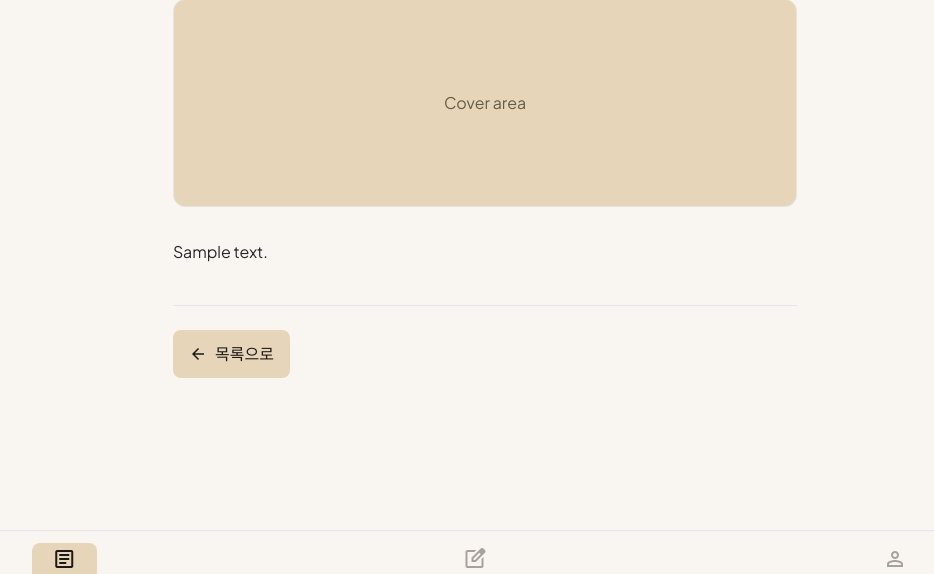
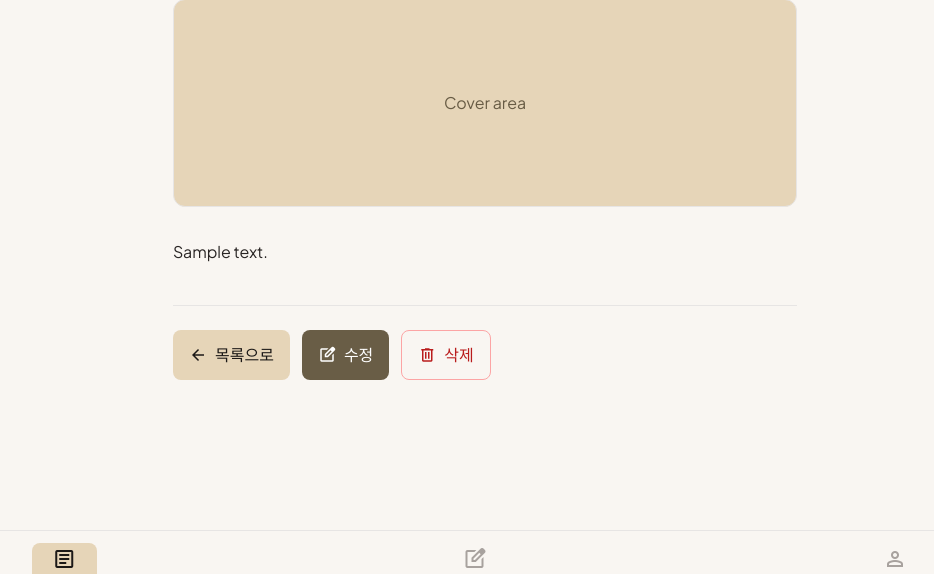
Before and after one commit to 0youngbon-gif/ybtrain0425, a Flask app: page /posts/1 in a window 1280 px wide. Shown: the part 193-767 px from the top of the page, without its empty margins (155-1089 px from the left). Run offline with Flask 3, Linux system fonts and the light colour scheme; tables that the repository leaves empty hold one stand-in row (values such as "Sample post"); some libraries are stand-ins or nearby versions.

Commit message:
feat: add post update/delete flows and ignore local bkit artifacts
Add edit and delete routes with detail page actions and delete confirmation.
Reuse the existing post form template for edit mode and ignore local .bkit/.omc folders.

Co-Authored-By: Claude Opus 4.7 <noreply@anthropic.com>

```diff
--- a/app.py
+++ b/app.py
@@ -59,18 +59,36 @@ def posts_new() -> str:
     return render_template("posts/new.html")
 
 
+def _validate_post_form(title: str, content: str, action: str, post_id: int | None = None) -> str:
+    if action == "create":
+        return render_template(
+            "posts/new.html",
+            mode="create",
+            form_action=url_for("posts_create"),
+            submit_label="Publish",
+            error="제목과 내용을 모두 입력해주세요.",
+            title=title,
+            content=content,
+        )
+
+    return render_template(
+        "posts/new.html",
+        mode="edit",
+        form_action=url_for("posts_update", post_id=post_id),
+        submit_label="Update",
+        error="제목과 내용을 모두 입력해주세요.",
+        title=title,
+        content=content,
+    )
+
+
 @app.route("/posts", methods=["POST"])
 def posts_create() -> str:
     title = request.form.get("title", "").strip()
     content = request.form.get("content", "").strip()
 
     if not title or not content:
-        return render_template(
-            "posts/new.html",
-            error="제목과 내용을 모두 입력해주세요.",
-            title=title,
-            content=content,
-        )
+        return _validate_post_form(title, content, "create")
 
     db = get_db()
     cursor = db.execute(
@@ -79,6 +97,60 @@ def posts_create() -> str:
     )
     db.commit()
     return redirect(url_for("posts_detail", post_id=cursor.lastrowid))
+
+
+@app.route("/posts/<int:post_id>/edit")
+def posts_edit(post_id: int) -> str:
+    db = get_db()
+    post = db.execute(
+        "SELECT id, title, content, created_at FROM posts WHERE id = ?",
+        (post_id,),
+    ).fetchone()
+
+    if post is None:
+        abort(404)
+
+    return render_template(
+        "posts/new.html",
+        mode="edit",
+        form_action=url_for("posts_update", post_id=post_id),
+        submit_label="Update",
+        title=post["title"],
+        content=post["content"],
+    )
+
+
+@app.route("/posts/<int:post_id>", methods=["POST"])
+def posts_update(post_id: int) -> str:
+    db = get_db()
+    post = db.execute(
+        "SELECT id FROM posts WHERE id = ?",
+        (post_id,),
+    ).fetchone()
+
+    if post is None:
+        abort(404)
+
+    title = request.form.get("title", "").strip()
+    content = request.form.get("content", "").strip()
+
+    if not title or not content:
+        return _validate_post_form(title, content, "edit", post_id)
+
+    db.execute(
+        "UPDATE posts SET title = ?, content = ? WHERE id = ?",
+        (title, content, post_id),
+    )
+    db.commit()
+    return redirect(url_for("posts_detail", post_id=post_id))
+
+
+@app.route("/posts/<int:post_id>/delete", methods=["POST"])
+def posts_delete(post_id: int) -> str:
+    db = get_db()
+    db.execute("DELETE FROM posts WHERE id = ?", (post_id,))
+    db.commit()
+    return redirect(url_for("posts_list"))
 
 
 @app.route("/posts/<int:post_id>")
--- a/templates/posts/detail.html
+++ b/templates/posts/detail.html
@@ -27,9 +27,21 @@
 </article>
 
 <section class="mt-10 pt-6 border-t border-stone-200">
-  <a href="{{ url_for('posts_list') }}" class="inline-flex items-center gap-2 bg-[#E6D5B8] text-stone-900 px-4 py-3 rounded-lg">
-    <span class="material-symbols-outlined text-[18px]">arrow_back</span>
-    목록으로
-  </a>
+  <div class="flex flex-wrap gap-3">
+    <a href="{{ url_for('posts_list') }}" class="inline-flex items-center gap-2 bg-[#E6D5B8] text-stone-900 px-4 py-3 rounded-lg">
+      <span class="material-symbols-outlined text-[18px]">arrow_back</span>
+      목록으로
+    </a>
+    <a href="{{ url_for('posts_edit', post_id=post['id']) }}" class="inline-flex items-center gap-2 bg-[#695d46] text-white px-4 py-3 rounded-lg">
+      <span class="material-symbols-outlined text-[18px]">edit_square</span>
+      수정
+    </a>
+    <form method="post" action="{{ url_for('posts_delete', post_id=post['id']) }}" onsubmit="return confirm('정말 삭제할까요?');" class="inline">
+      <button type="submit" class="inline-flex items-center gap-2 border border-red-300 text-red-700 px-4 py-3 rounded-lg">
+        <span class="material-symbols-outlined text-[18px]">delete</span>
+        삭제
+      </button>
+    </form>
+  </div>
 </section>
 {% endblock %}
```
Also changed, not shown: templates/posts/new.html (+5 -5 lines), 1 other file.
